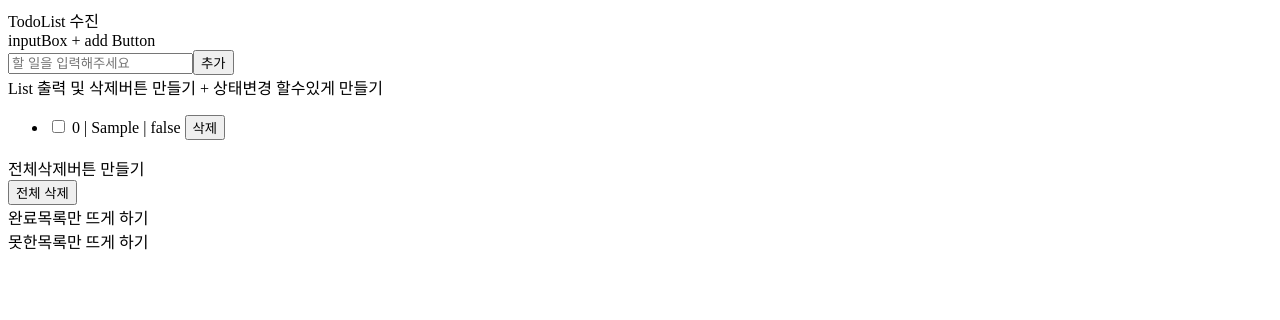
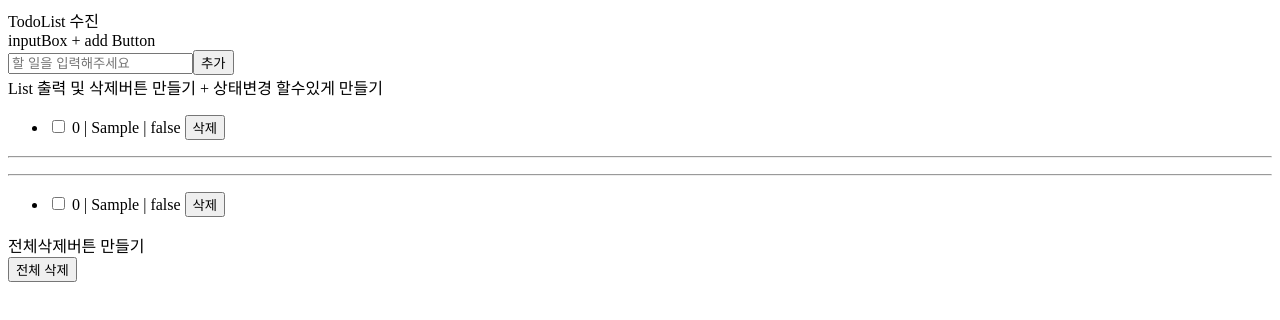
Before and after one commit to leesujin123/todolist, a Vue app: page / in a window 1280 px wide. Both pictures are taken after typing "Sample" into the empty fields and a click on the button "추가". Shown: the top 320 px of the page. Built offline with nearby package versions, Linux system fonts and the light colour scheme.

Commit message:
리스트를 전체 출력한값과 완료된목록을 출력해주는값, 그리고 완료되지 않은 목록이 뜨는 부분까지 구현함  computed를 사용하여 completeTodo와 nonCompleteTodo를 이용해서 영역을 나눔

```diff
--- a/src/App.vue
+++ b/src/App.vue
@@ -10,8 +10,24 @@
       </div>
       <div>
         List 출력 및 삭제버튼 만들기 + 상태변경 할수있게 만들기<br />
-        <ul id="list">
+        <ul >
           <li v-for="(item,index) in todoItems" :key="index" >
+            <input type="checkbox"  v-model="item.complete">
+            {{ index }} | {{ item.todo }}  | {{item.complete}}
+            <button @click="del(item, index)">삭제</button>
+          </li>
+        </ul>
+        <hr/>
+        <ul >
+          <li v-for="(item,index) in completeTodo" :key="index" >
+            <input type="checkbox"  v-model="item.complete">
+            {{ index }} | {{ item.todo }}  | {{item.complete}}
+            <button @click="del(item, index)">삭제</button>
+          </li>
+        </ul>
+        <hr/>
+        <ul>
+          <li v-for="(item,index) in nonCompleteTodo" :key="index" >
             <input type="checkbox"  v-model="item.complete">
             {{ index }} | {{ item.todo }}  | {{item.complete}}
             <button @click="del(item, index)">삭제</button>
@@ -21,12 +37,6 @@
       <div>
         전체삭제버튼 만들기<br />
         <button @click="allDel">전체 삭제</button>
-      </div>
-      <div>
-      완료목록만 뜨게 하기
-     </div>
-      <div>
-      못한목록만 뜨게 하기
       </div>
   </div>
 </template>
@@ -62,11 +72,18 @@ export default {
       this.todoItems.splice(0);
       console.log(this.todoItems);
     }
+  },
+  computed:{
+    completeTodo() {
+      return this.todoItems.filter(item => item.complete)
+    },
+    nonCompleteTodo() {
+      return this.todoItems.filter(item => !item.complete)
+
+    }
+
+
   }
 
 }
 </script>
-
-<style>
-
-</style>
```
